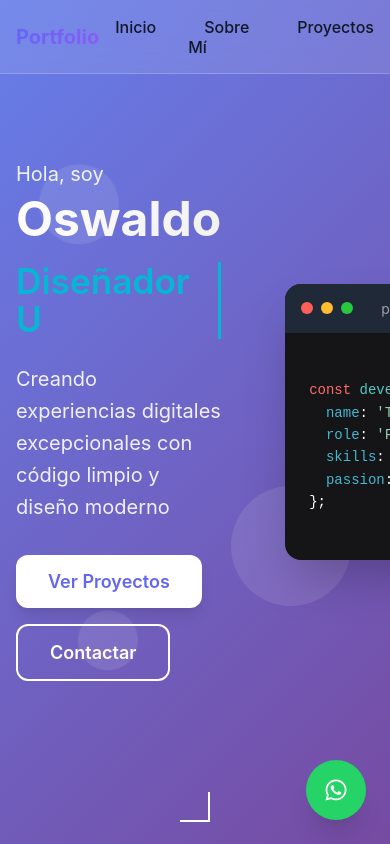
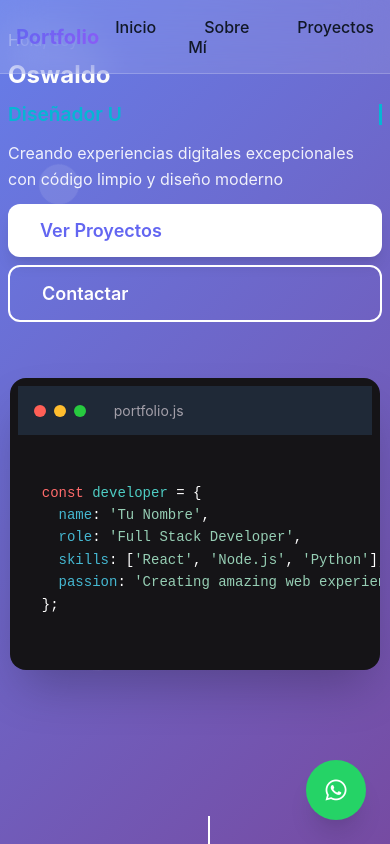
Before and after one commit to thunder609/porfolio, an Angular app: page / in a window 390 px wide. Shown: the top 844 px of the page. Built offline with nearby package versions, Linux system fonts and the light colour scheme.

Commit message:
arreglando  hero

```diff
--- a/src/app/hero/hero.component.css
+++ b/src/app/hero/hero.component.css
@@ -255,3 +255,59 @@
     0%, 100% { transform: translateY(0); }
     50% { transform: translateY(10px); }
 }
+
+/* --- Responsive styles for mobile --- */
+@media (max-width: 768px) {
+  .hero {
+    min-height: 100vh;
+    padding: var(--space-8) 0;
+    display: block;
+  }
+  .hero-content {
+    grid-template-columns: 1fr;
+    gap: var(--space-8);
+    padding: 0 var(--space-2);
+    max-width: 100vw;
+  }
+  .hero-title {
+    font-size: 2.2rem;
+    margin-bottom: var(--space-4);
+  }
+  .greeting,
+  .hero-subtitle {
+    font-size: 1rem;
+    margin-bottom: var(--space-3);
+  }
+  .typing-text {
+    font-size: 1.2rem;
+  }
+  .hero-buttons {
+    flex-direction: column;
+    gap: var(--space-2);
+    align-items: stretch;
+  }
+  .hero-visual {
+    margin-top: var(--space-6);
+    justify-content: center;
+  }
+  .code-window {
+    max-width: 95vw;
+    min-width: 0;
+  }
+  .scroll-indicator {
+    bottom: var(--space-2);
+  }
+  .shape-1, .shape-2, .shape-3 {
+    width: 40px;
+    height: 40px;
+  }
+}
+
+@media (max-width: 480px) {
+  .hero-title {
+    font-size: 1.5rem;
+  }
+  .code-window {
+    padding: var(--space-2);
+  }
+}
```
